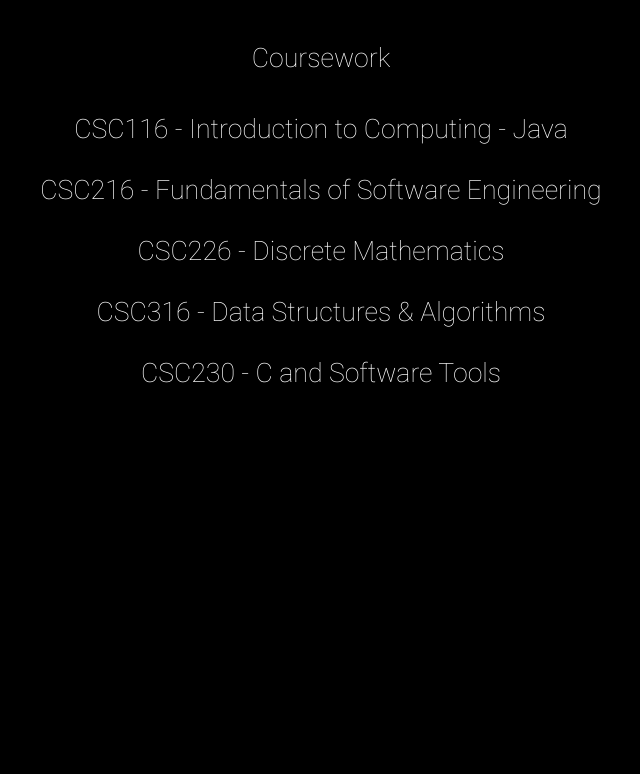
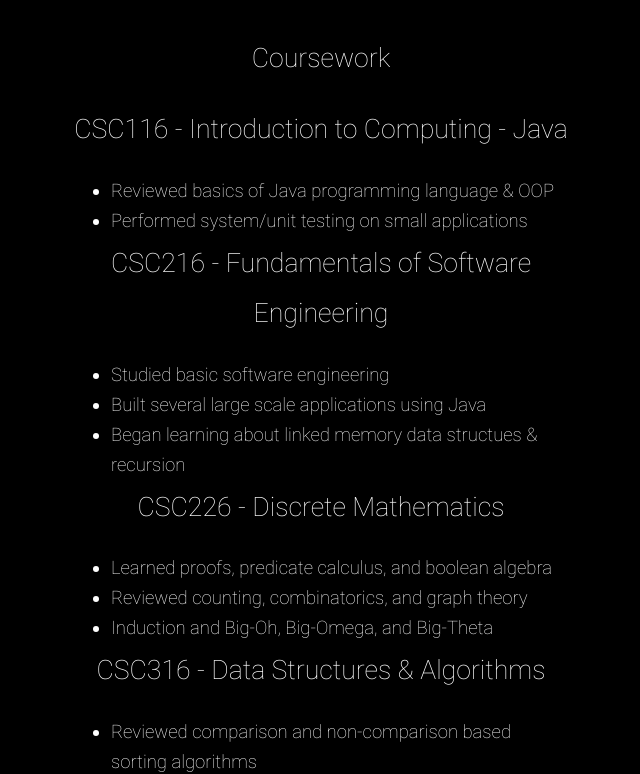
Before and after one commit to nvdixit/Portfolio, a React (Create React App) app in the folder portfolio/: page / in a window 1280 px wide. Shown: the part 686-1460 px from the top of the page, without its empty margins (319-959 px from the left). Before the commit the page ends 1122 px from the top, so only its background shows below. Built offline with nearby package versions, Linux system fonts and the light colour scheme.

Commit message:
Added content to Courses on homepage

```diff
--- a/portfolio/src/components/Course/Course.css
+++ b/portfolio/src/components/Course/Course.css
@@ -3,16 +3,16 @@
     margin-right: 25px;
     margin-left: 25px;
     line-height: 50px;
-    width: 600px;
+    width:fit-content;
     height: 50px;
-    overflow: hidden;
+    width: 500px;
 }
 
 #Course:hover {
     color:lightgreen;
-    height: 300px;
 }
 
-#InnerText {
-    line-height: 35px;
+#materialLearned {
+    text-align: left;
+    line-height: 30px;
 }
--- a/portfolio/src/components/Course/Course.js
+++ b/portfolio/src/components/Course/Course.js
@@ -5,9 +5,10 @@ const Course = (props) => {
     return (
         <div id="Course">
             {props.courseName}
-
             <small><small>
-                <li id="InnerText">{props.description}</li>
+                <ul id="materialLearned">
+                    {props.description.map((line, i) => <li key={i}>{line}</li>)}
+                </ul>
             </small></small>
         </div>
     )
--- a/portfolio/src/components/Intro.js
+++ b/portfolio/src/components/Intro.js
@@ -33,11 +33,26 @@ function Intro() {
             <center>
                 Coursework <pre />
                 <Course courseName="CSC116 - Introduction to Computing - Java" description={["Reviewed basics of Java programming language & OOP",
-                                                                                             "Performed system/unit testing on applications"]}/>
-                <Course courseName="CSC216 - Fundamentals of Software Engineering"/>
-                <Course courseName="CSC226 - Discrete Mathematics"/>
-                <Course courseName="CSC316 - Data Structures & Algorithms"/>
-                <Course courseName="CSC230 - C and Software Tools"/>
+                                                                                             "Performed system/unit testing on small applications"]}/>
+
+                <Course courseName="CSC216 - Fundamentals of Software Engineering" description={["Studied basic software engineering",
+                                                                                                  "Built several large scale applications using Java",
+                                                                                                  "Began learning about linked memory data structues & recursion"]}/>
+
+                <Course courseName="CSC226 - Discrete Mathematics" description={["Learned proofs, predicate calculus, and boolean algebra",
+                                                                                  "Reviewed counting, combinatorics, and graph theory",
+                                                                                  "Induction and Big-Oh, Big-Omega, and Big-Theta"]}/>
+
+                <Course courseName="CSC316 - Data Structures & Algorithms" description={["Reviewed comparison and non-comparison based sorting algorithms",
+                                                                                          "Studied linked and congitious memory data structures",
+                                                                                          "Implemented Lists, Stacks, Queues, Positional Lists, Maps, Binary Trees, Balanceable Binary Trees, Heaps, and Graphs",
+                                                                                          "Studied HashMaps/Tables and Hashing algorithms + compression techniques",
+                                                                                          "Learned to classify algorithm runtimes using Big-Oh notation"]}/>
+
+                <Course courseName="CSC230 - C and Software Tools" description={["Learned basics of C and C++ programming languages",
+                                                                                  "Memory management techniques and security",
+                                                                                  "Studied the C Standard Library and most common debugging/code coverage tools used when developing C programs"]}/>
+
                 <pre />
 
              </center>
--- a/portfolio/src/components/Projects.js
+++ b/portfolio/src/components/Projects.js
@@ -25,7 +25,8 @@ function Projects() {
                     <ProjectButton projectName="Portfolio Website" description="My porfolio website" hasRepo={true}
                                     technicalSummary={["You're on it right now!",
                                                         "Implemented React framework to create resusable and functional UI components (like this popup box)",
-                                                        "Gained profeiciency in HTML/CSS/JavaScript"]}
+                                                        "Gained profeiciency in HTML/CSS/JavaScript",
+                                                        "Used react-router library for multiple webpages"]}
                                     repoUrl="https://github.com/nvdixit/Portfolio"/>
                     <ProjectButton projectName="PackScheduler" description="A college course registration & management system" hasRepo={false}
                                     technicalSummary={["Used Java properties class to create login functionality",
```
